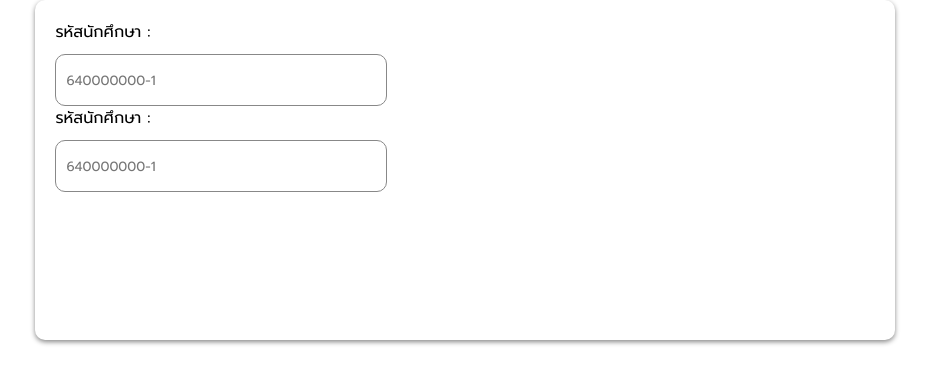
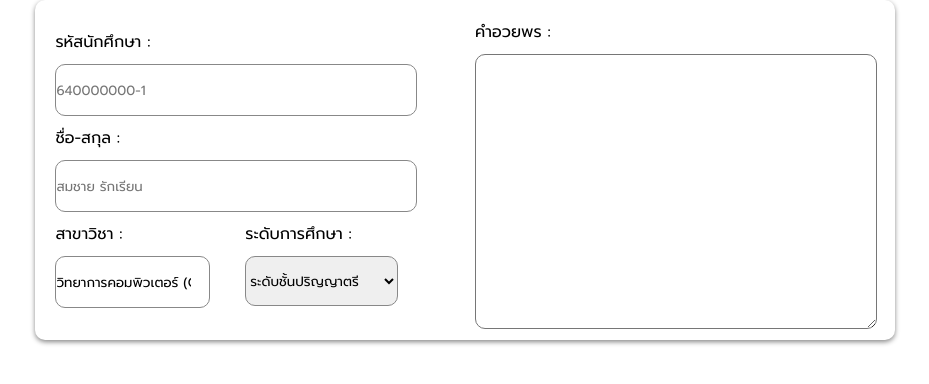
Before and after one commit to kkpanuwat/TeacherDay, a PHP site: page / in a window 1280 px wide. Shown: the top 384 px of the page, without its empty margins (175-1104 px from the left). Run offline with PHP 8.4, Linux system fonts and the light colour scheme.

Commit message:
new version

```diff
--- a/assets/css/index.css
+++ b/assets/css/index.css
@@ -33,10 +33,34 @@
 }
 
 .inputText {
-    width: 80%;
+    width: 90%;
     border-radius: 10px;
     height: 50px;
-    padding-left: 10px;
     margin-top: 10px;
     border: 1px solid var(--color-black);
+    transition: .2s;
 }
+
+.inputText:focus {
+    outline: none;
+    padding-right: 5px;
+}
+
+.inputBlog {
+    margin-top: 10px;
+}
+
+.major-grade {
+    width: 90%;
+    margin-top: 10px;
+    display: grid;
+    grid-template-columns: 1fr 1fr;
+    gap: 20px;
+}
+
+.commentInput {
+    margin-top: 10px;
+    width: 100%;
+    height: 100%;
+    border-radius: 10px;
+}
--- a/index.php
+++ b/index.php
@@ -15,18 +15,52 @@
             <form action="" method="post">
                 <div class="form">
                     <div class="form-left">
-                        <div class="studentName">
+                        <div class="studentName inputBlog">
                             <label for="fname">รหัสนักศึกษา : </label>
                             <br>
                             <input type="text" name="stdId" class="stdId inputText" placeholder="640000000-1">
                         </div>
-                        <div class="firstName">
-                            <label for="fname">รหัสนักศึกษา : </label>
+                        <div class="firstName inputBlog">
+                            <label for="fname">ชื่อ-สกุล : </label>
                             <br>
-                            <input type="text" name="fname" class="fname inputText" placeholder="640000000-1">
+                            <input type="text" name="fname" class="fname inputText" placeholder="สมชาย รักเรียน">
+                        </div>
+                        <div class="major-grade">
+                            <div class="major">
+                                <label for="majorName">สาขาวิชา : </label>
+                                <br>
+                                <input value="วิทยาการคอมพิวเตอร์ (CS)" list="major" class="major inputText">
+                                <datalist id="major">
+                                    <option value="วิทยาการคอมพิวเตอร์ (CS)">
+                                    <option value="เทคโนโลยีสารสนเทศ (IT)">
+                                    <option value="ภูมิสารสนเทศศาสตร์(GIS)">
+                                </datalist>
+                            </div>
+                            <div class="grade">
+                                <label for="gradeName">ระดับการศึกษา : </label>
+                                <br>
+                                <select name="grade" class="grade inputText">
+                                    <optgroup label="นักศึกษา">
+                                        <option value="1">ระดับชั้นปริญญาตรี</option>
+                                        <option value="2">ระดับชั้นปริญญาโท</option>
+                                        <option value="3">ระดับชั้นปริญญาเอก</option>
+                                    </optgroup>
+                                    <optgroup label="บุคลากร">
+                                        <option value="teacher">อาจารย์</option>
+                                        <option value="staff">บุคลากร</option>
+                                    </optgroup>
+
+                                </select>
+                            </div>
                         </div>
                     </div>
-                    <div class="form-right"></div>
+                    <div class="form-right">
+                        <div class="comment">
+                            <label for="commentName">คำอวยพร :</label>
+                            <br>
+                            <textarea name="comment" class="commentInput" rows="13"></textarea>
+                        </div>
+                    </div>
                 </div>
             </form>
         </div>
```
